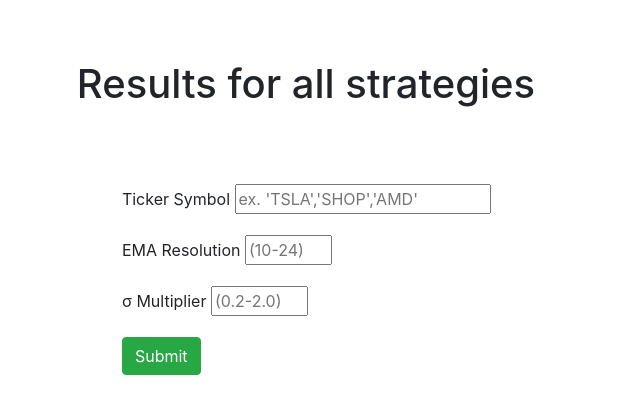
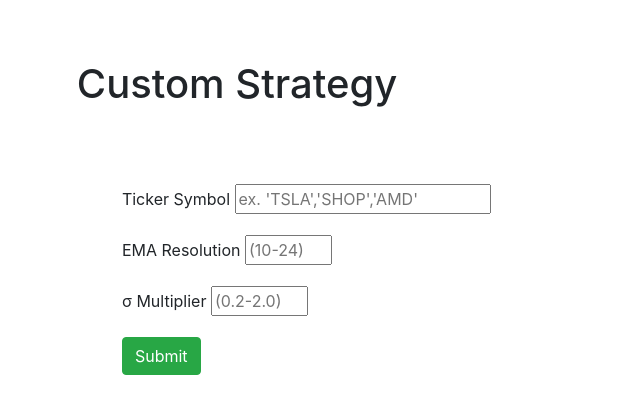
Before and after one commit to jdp111/Bollinger-App, a Flask app: page / in a window 1280 px wide. Shown: the part 114-528 px from the top of the page, without its empty margins (0-640 px from the left). Run offline with Flask 2, Linux system fonts and the light colour scheme.

Commit message:
virtual env

```diff
--- a/templates/Home.html
+++ b/templates/Home.html
@@ -40,7 +40,7 @@
   {% endif %}
 {% endwith %}
 
-<h1 style="margin-left: 6%; margin-top: 60px;">Results for all strategies</h1>
+<h1 style="margin-left: 6%; margin-top: 60px;">Custom Strategy</h1>
 <div class = " py-md-5 pl-md-5">
   <form method = 'POST' style="margin-left: 6%; margin-top: 20px;">
     {{ form_obj.hidden_tag() }}
```
